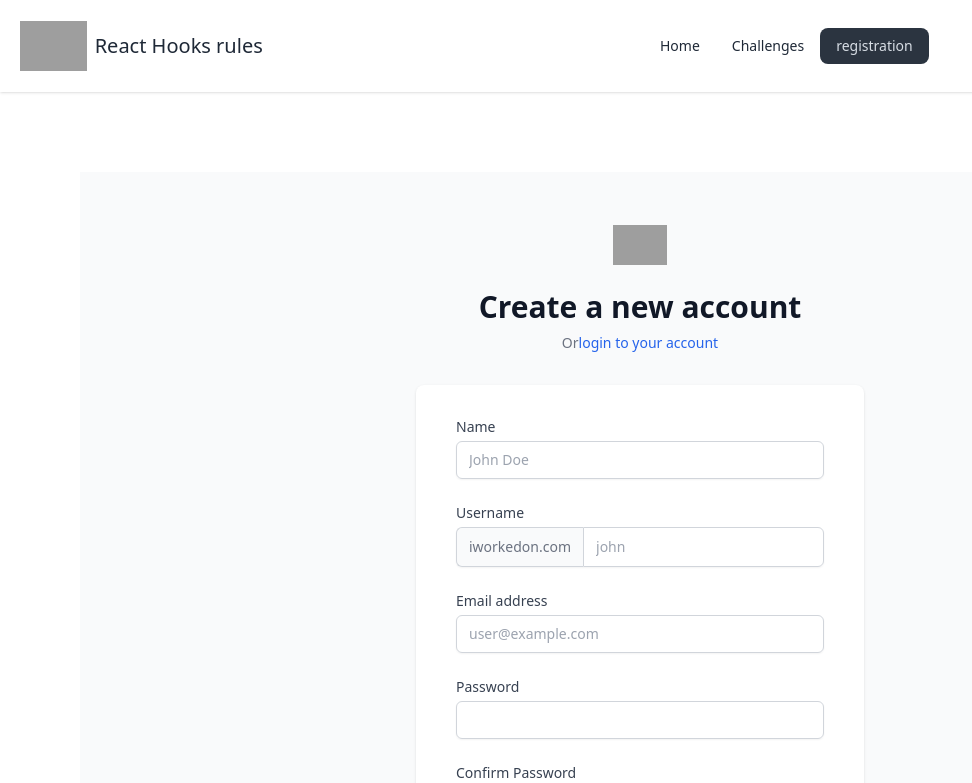
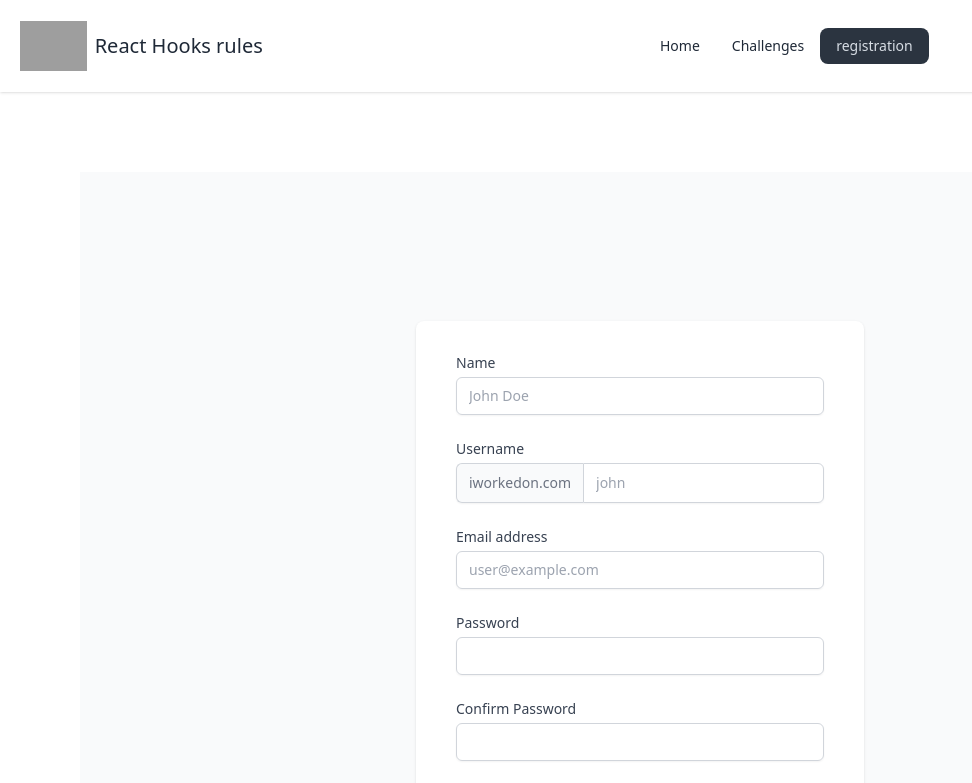
Before and after one commit to minhazapon/React-Hooks-Rules, a React (Vite) app: page /registration in a window 1280 px wide. Shown: the top 783 px of the page, without its empty margins (0-972 px from the left). Built offline with nearby package versions, Linux system fonts and the light colour scheme; grey boxes are pictures that could not be loaded.

Commit message:
added file

```diff
--- a/src/registration/Registration.jsx
+++ b/src/registration/Registration.jsx
@@ -1,44 +1,32 @@
+
+
+function Registration() {
+
+
+    return (
+        <div className=' m-20 '>
+            <div class="min-h-screen bg-gray-50 flex flex-col justify-center py-12 sm:px-6 lg:px-8">
+
+                <div class="mt-8 sm:mx-auto sm:w-full sm:max-w-md">
+                    <div class="bg-white py-8 px-4 shadow sm:rounded-lg sm:px-10">
+
+                        <form >
+
+
+                            <div>
+                                <label for="email" class="block text-sm font-medium leading-5  text-gray-700">Name</label>
+                                <div class="mt-1 relative rounded-md shadow-sm">
+                                    <input id="name"
+                                        name="name"
+                                        placeholder="John Doe"
+                                        type="text"
+                                        required
+                                        class="appearance-none block w-full px-3 py-2 border border-gray-300 rounded-md placeholder-gray-400 focus:outline-none focus:shadow-outline-blue focus:border-blue-300 transition duration-150 ease-in-out sm:text-sm sm:leading-5" />
+                                </div>
+                            </div>
 
 
 
-import React from 'react'
-
-function Registration() {
-    return (
-        <div className=' m-20 '>
-            <div class="min-h-screen bg-gray-50 flex flex-col justify-center py-12 sm:px-6 lg:px-8">
-                <div class="sm:mx-auto sm:w-full sm:max-w-md">
-                    <img class="mx-auto h-10 w-auto" src="https://www.svgrepo.com/show/301692/login.svg" alt="Workflow" />
-                    <h2 class="mt-6 text-center text-3xl leading-9 font-extrabold text-gray-900">
-                        Create a new account
-                    </h2>
-                    <p class="mt-2 text-center text-sm leading-5 text-gray-500 max-w">
-                        Or
-                        <a href="#"
-                            class="font-medium text-blue-600 hover:text-blue-500 focus:outline-none focus:underline transition ease-in-out duration-150">
-                            login to your account
-                        </a>
-                    </p>
-                </div>
-
-                <div class="mt-8 sm:mx-auto sm:w-full sm:max-w-md">
-                    <div class="bg-white py-8 px-4 shadow sm:rounded-lg sm:px-10">
-                        <form method="POST" action="#">
-                            <div>
-                                <label for="email" class="block text-sm font-medium leading-5  text-gray-700">Name</label>
-                                <div class="mt-1 relative rounded-md shadow-sm">
-                                    <input id="name" name="name" placeholder="John Doe" type="text" required=""
-                                        class="appearance-none block w-full px-3 py-2 border border-gray-300 rounded-md placeholder-gray-400 focus:outline-none focus:shadow-outline-blue focus:border-blue-300 transition duration-150 ease-in-out sm:text-sm sm:leading-5" />
-                                    <div class="hidden absolute inset-y-0 right-0 pr-3 flex items-center pointer-events-none">
-                                        <svg class="h-5 w-5 text-red-500" fill="currentColor" viewBox="0 0 20 20">
-                                            <path fill-rule="evenodd"
-                                                d="M18 10a8 8 0 11-16 0 8 8 0 0116 0zm-7 4a1 1 0 11-2 0 1 1 0 012 0zm-1-9a1 1 0 00-1 1v4a1 1 0 102 0V6a1 1 0 00-1-1z"
-                                                clip-rule="evenodd">
-                                            </path>
-                                        </svg>
-                                    </div>
-                                </div>
-                            </div>
 
                             <div class="mt-6">
                                 <label for="username" class="block text-sm font-medium leading-5 text-gray-700">Username</label>
@@ -47,45 +35,58 @@ function Registration() {
                                         class="inline-flex h-10 items-center px-3 rounded-l-md border border-r-0 border-gray-300 bg-gray-50 text-gray-500 sm:text-sm">
                                         iworkedon.com
                                     </span>
-                                    <input id="username" name="username" placeholder="john" type="text" required=""
+                                    <input id="username"
+                                        name="username"
+                                        placeholder="john"
+                                        type="text"
+                                        required
                                         class="flex-1  border border-gray-300 form-input pl-3 block w-full rounded-none rounded-r-md transition duration-150 ease-in-out sm:text-sm sm:leading-5" />
                                 </div>
                             </div>
+
+
+
 
                             <div class="mt-6">
                                 <label for="email" class="block text-sm font-medium leading-5 text-gray-700">
                                     Email address
                                 </label>
                                 <div class="mt-1 relative rounded-md shadow-sm">
-                                    <input id="email" name="email" placeholder="user@example.com" type="email"
-                                        required=""
+                                    <input id="email"
+                                        name="email"
+                                        placeholder="user@example.com"
+                                        type="email"
+                                        required
                                         class="appearance-none block w-full px-3 py-2 border border-gray-300 rounded-md placeholder-gray-400 focus:outline-none focus:shadow-outline-blue focus:border-blue-300 transition duration-150 ease-in-out sm:text-sm sm:leading-5" />
-                                    <div class="hidden absolute inset-y-0 right-0 pr-3 flex items-center pointer-events-none">
-                                        <svg class="h-5 w-5 text-red-500" fill="currentColor" viewBox="0 0 20 20">
-                                            <path fill-rule="evenodd"
-                                                d="M18 10a8 8 0 11-16 0 8 8 0 0116 0zm-7 4a1 1 0 11-2 0 1 1 0 012 0zm-1-9a1 1 0 00-1 1v4a1 1 0 102 0V6a1 1 0 00-1-1z"
-                                                clip-rule="evenodd"></path>
-                                        </svg>
-                                    </div>
                                 </div>
                             </div>
+
+
 
                             <div class="mt-6">
                                 <label for="password" class="block text-sm font-medium leading-5 text-gray-700">
                                     Password
                                 </label>
                                 <div class="mt-1 rounded-md shadow-sm">
-                                    <input id="password" name="password" type="password" required=""
+                                    <input id="password"
+                                        name="password"
+                                        type="password"
+                                        required
                                         class="appearance-none block w-full px-3 py-2 border border-gray-300 rounded-md placeholder-gray-400 focus:outline-none focus:shadow-outline-blue focus:border-blue-300 transition duration-150 ease-in-out sm:text-sm sm:leading-5" />
                                 </div>
                             </div>
+
+
 
                             <div class="mt-6">
                                 <label for="password_confirmation" class="block text-sm font-medium leading-5 text-gray-700">
                                     Confirm Password
                                 </label>
                                 <div class="mt-1 rounded-md shadow-sm">
-                                    <input id="password_confirmation" name="password_confirmation" type="password" required=""
+                                    <input id="password_confirmation"
+                                        name="password_confirmation"
+                                        type="password"
+                                        required
                                         class="appearance-none block w-full px-3 py-2 border border-gray-300 rounded-md placeholder-gray-400 focus:outline-none focus:shadow-outline-blue focus:border-blue-300 transition duration-150 ease-in-out sm:text-sm sm:leading-5" />
                                 </div>
                             </div>
@@ -93,11 +94,14 @@ function Registration() {
                             <div class="mt-6">
                                 <span class="block w-full rounded-md shadow-sm">
                                     <input type="submit"
-                                        class="w-full flex justify-center py-2 px-4 border border-transparent text-sm font-medium rounded-md text-white bg-blue-600 hover:bg-blue-500 focus:outline-none focus:border-indigo-700 focus:shadow-outline-indigo active:bg-indigo-700 transition duration-150 ease-in-out" value="Submit" />
+                                        class="w-full flex justify-center py-2 px-4 border border-transparent text-sm font-medium rounded-md text-white bg-blue-600 hover:bg-blue-500 focus:outline-none focus:border-indigo-700 focus:shadow-outline-indigo active:bg-indigo-700 transition duration-150 ease-in-out"
+                                        value="Submit" />
                                 </span>
                             </div>
+
+
+
                         </form>
-
                     </div>
                 </div>
             </div>
```
